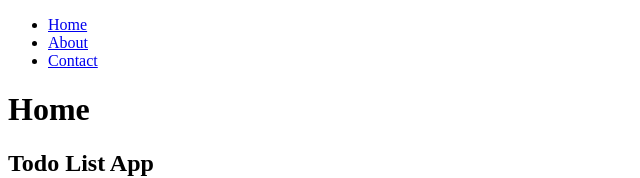
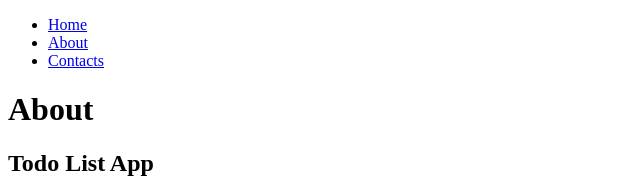
Before and after one commit to developer-han/vue-todolist, a Vue app: page /#/about in a window 1280 px wide. Shown: the top 178 px of the page, without its empty margins (0-640 px from the left). Built offline with nearby package versions, Linux system fonts and the light colour scheme.

Commit message:
named router added

```diff
--- a/package.json
+++ b/package.json
@@ -3,13 +3,15 @@
     "version": "0.1.0",
     "private": true,
     "scripts": {
-        "serve": "vue-cli-service serve --open --port 3000",
+        "dev": "vue-cli-service serve --open --port 3000",
         "build": "vue-cli-service build",
         "lint": "vue-cli-service lint"
     },
     "dependencies": {
+        "bootstrap": "^3.3.7",
         "core-js": "^2.6.5",
         "vue": "^2.6.10",
+        "vue-router": "^3.1.3",
         "vuex": "^3.1.1"
     },
     "devDependencies": {
--- a/src/components/About.vue
+++ b/src/components/About.vue
@@ -1,6 +1,6 @@
 <template>
   <div>
-      <h1>About {{ new Date() }}</h1>
+      <h1>About</h1>
   </div>
 </template>
 <script>
--- a/src/components/Contact.vue
+++ b/src/components/Contact.vue
@@ -1,10 +1,23 @@
 <template>
   <div>
-      <h1>Contact</h1>
+      <h1>연락처</h1>
+      <div class="wrapper">
+          <div class="box" v-for="c in contacts" :key="c.no">
+              <router-link v-bind:to="{name: 'contactbyno', params:{no:c.no}}">{{c.name}}</router-link>
+          </div>
+      </div>
+      <router-view></router-view>
   </div>
 </template>
 <script>
+import contectlist from '../ContactList'
+
 export default {
-    name: "contact"
+    name: "contact",
+    data: function() {
+        return {
+            contacts: contectlist.contacts
+        }
+    }
 }
 </script>
--- a/src/components/List.vue
+++ b/src/components/List.vue
@@ -10,7 +10,7 @@
 
 <script type="text/javascript">
 import Constant from '../Constant'
-import {mapState, mapMutations} from 'vuex'
+import {mapState} from 'vuex'
 
 export default {
     name: 'List',
--- a/src/components/TodoList.vue
+++ b/src/components/TodoList.vue
@@ -4,23 +4,15 @@
           <div>
           <nav>
               <ul>
-                  <li>
-                      <a href="#" @click="changeMenu('home')">Home</a>
-                  </li>
-                  <li>
-                      <a href="#" @click="changeMenu('about')">About</a>
-                  </li>
-                  <li>
-                      <a href="#" @click="changeMenu('contact')">Contact</a>
-                  </li>
+                  <li><router-link v-bind:to="{name:'home'}">Home</router-link></li>
+                  <li><router-link v-bind:to="{name:'about'}">About</router-link></li>
+                  <li><router-link v-bind:to="{name: 'contacts'}">Contacts</router-link></li>
               </ul>
           </nav>
           </div>
 
-          <div>
-              <keep-alive include="about, home">
-              <component v-bind:is="currentView"></component>
-              </keep-alive>
+          <div class="container">
+              <router-view></router-view>
           </div>
 
           <h2>Todo List App</h2>
@@ -31,15 +23,30 @@
 </template>
 
 <script type="text/javascript">
+import VueRouter from 'vue-router';
 import InputTodo from './InputTodo.vue';
 import List from './List.vue';
 import Home from './Home.vue';
 import About from './About.vue';
 import Contact from './Contact.vue';
+import ContactByNo from './ContactByNo.vue';
+
+const router = new VueRouter({
+    routes: [
+        {path: '/', component: Home},
+        {path: '/home', name:'home', component: Home},
+        {path: '/about', name: 'about',  component: About},
+        {path: '/contacts', name: 'contacts', component: Contact,
+            children: [
+                {path: ':no', name:'contactbyno', component: ContactByNo }
+        ]},
+    ]
+})
 
 export default {
     name: 'todo-list',
-    components: {InputTodo, List, Home, About, Contact },
+    router,
+    components: {InputTodo, List },
     data() {
         return { currentView:'home'}
     },
@@ -48,6 +55,5 @@ export default {
             this.currentView = view;
         }
     }
-
 }
 </script>
--- a/src/main.js
+++ b/src/main.js
@@ -1,9 +1,13 @@
 import Vue from 'vue'
+import VueRouter from 'vue-router'
+// import 'bootstrap/dist/css/bootstrap.css'
 import TodoList from './components/TodoList.vue'
 import store from './store'
 
 Vue.config.productionTip = false
 
+Vue.use(VueRouter);
+
 new Vue({
     store,
     render: h => h(TodoList),
```
Also changed, not shown: 1 other file (tests, documents, lock files or other folders).
